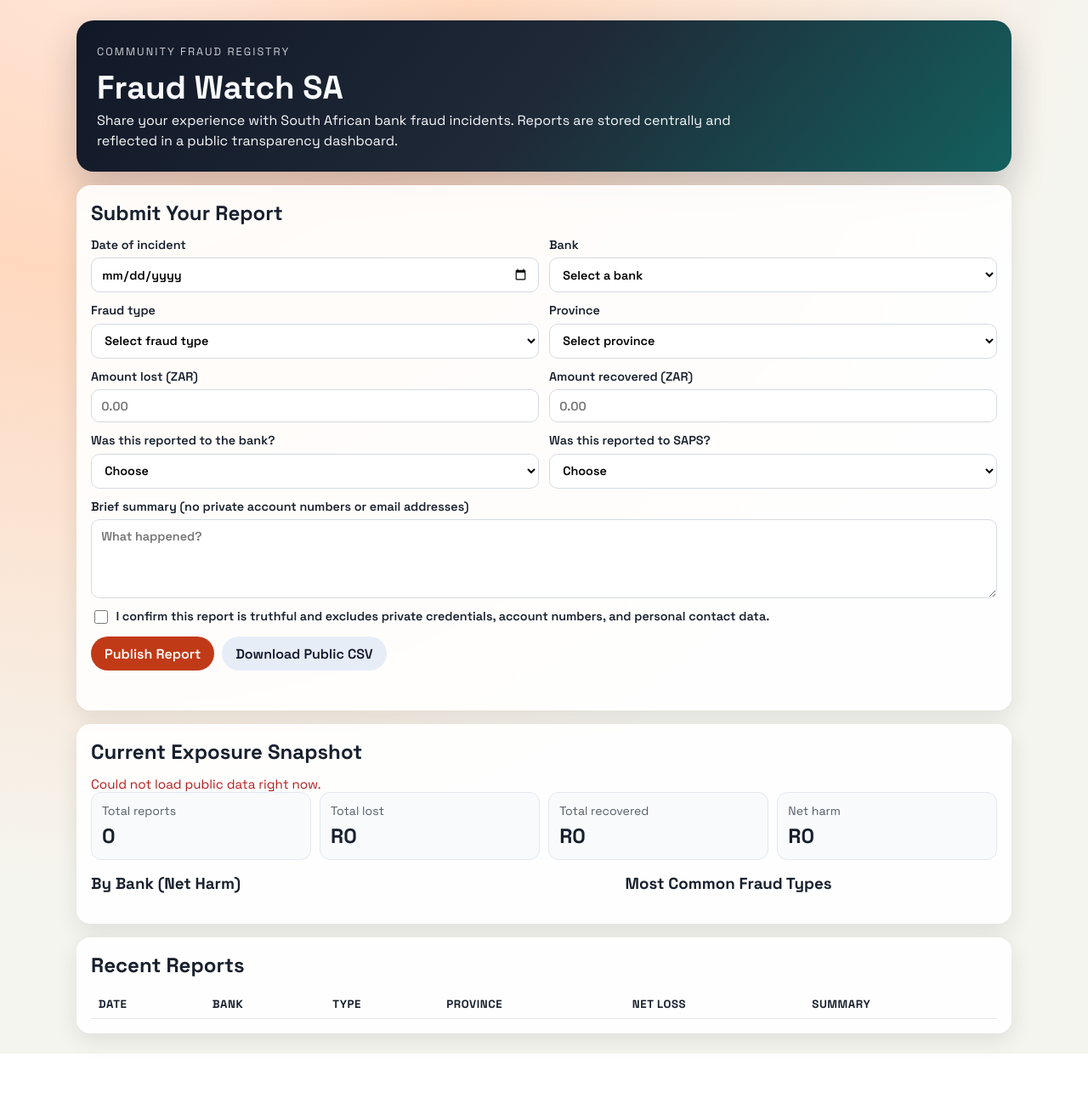
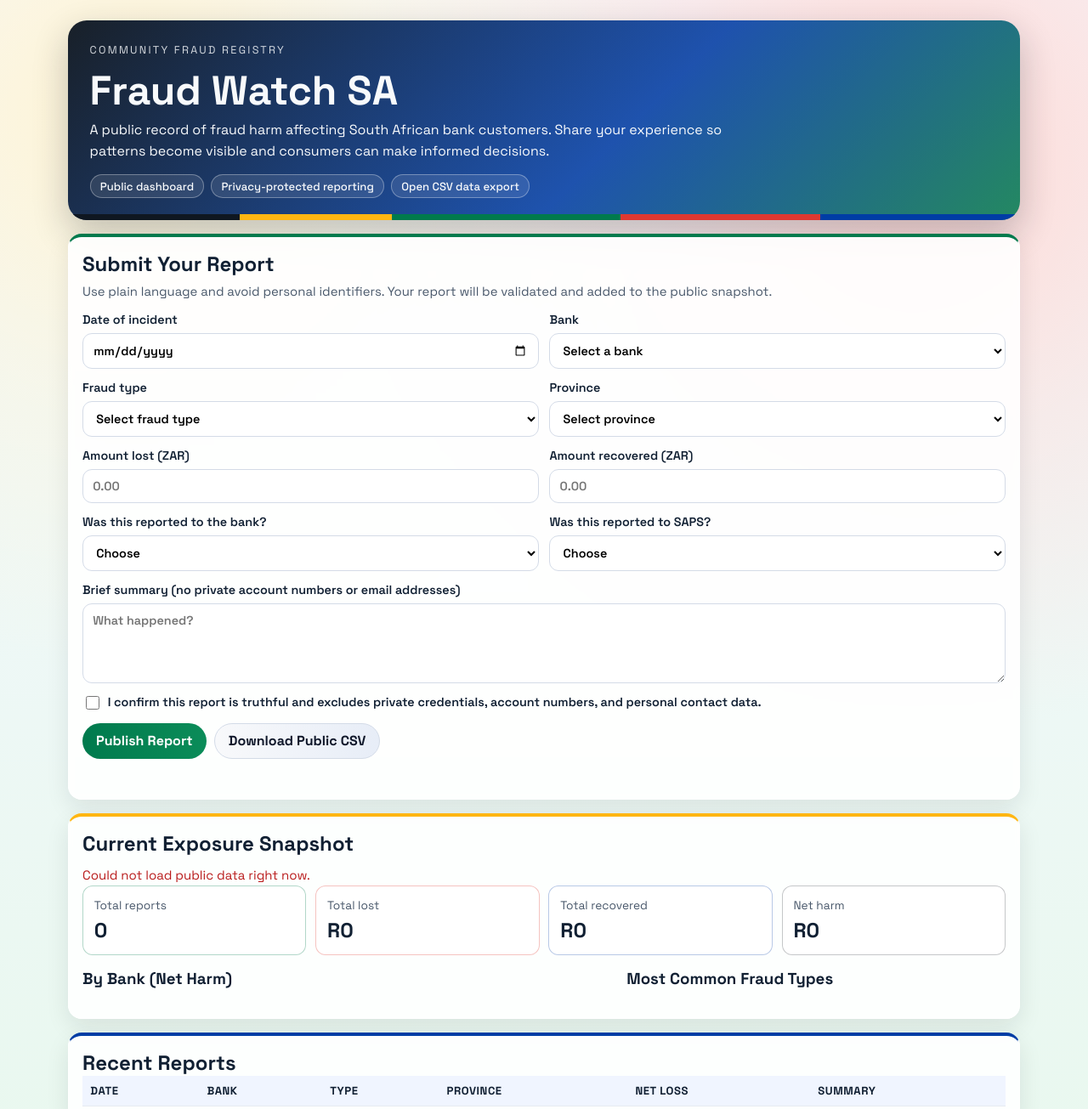
Before and after one commit to Maharajms11/Fraud-website, a website: page index.html in a window 1280 px wide. Shown: the top 1305 px of the page at 85% size. Before the commit the page ends 1240 px from the top, so only its background shows below. Drawn offline with Linux system fonts and the light colour scheme; no server answers.

Commit message:
Refresh UI with friendly SA-inspired styling

```diff
--- a/index.html
+++ b/index.html
@@ -18,13 +18,25 @@
         <p class="eyebrow">Community Fraud Registry</p>
         <h1>Fraud Watch SA</h1>
         <p>
-          Share your experience with South African bank fraud incidents. Reports
-          are stored centrally and reflected in a public transparency dashboard.
+          A public record of fraud harm affecting South African bank customers.
+          Share your experience so patterns become visible and consumers can make
+          informed decisions.
         </p>
+
+        <div class="hero-highlights" aria-label="Key platform points">
+          <span>Public dashboard</span>
+          <span>Privacy-protected reporting</span>
+          <span>Open CSV data export</span>
+        </div>
       </header>
 
-      <section class="panel" aria-labelledby="report-title">
+      <section class="panel panel-submit" aria-labelledby="report-title">
         <h2 id="report-title">Submit Your Report</h2>
+        <p class="panel-note">
+          Use plain language and avoid personal identifiers. Your report will be
+          validated and added to the public snapshot.
+        </p>
+
         <form id="report-form" class="form-grid" novalidate>
           <label>
             Date of incident
@@ -149,7 +161,7 @@
         <p id="form-message" class="message" aria-live="polite"></p>
       </section>
 
-      <section class="panel" aria-labelledby="stats-title">
+      <section class="panel panel-stats" aria-labelledby="stats-title">
         <h2 id="stats-title">Current Exposure Snapshot</h2>
         <p id="last-updated" class="message">Loading public data...</p>
 
@@ -184,7 +196,7 @@
         </div>
       </section>
 
-      <section class="panel" aria-labelledby="recent-title">
+      <section class="panel panel-recent" aria-labelledby="recent-title">
         <h2 id="recent-title">Recent Reports</h2>
         <div class="table-wrap">
           <table>
--- a/styles.css
+++ b/styles.css
@@ -1,10 +1,17 @@
 :root {
-  --bg: radial-gradient(circle at 10% -10%, #ffe8dc 0%, #ffd8bf 25%, #f5f5ef 65%);
-  --ink: #18202e;
-  --accent: #c13a17;
-  --accent-2: #0f766e;
-  --panel: rgba(255, 255, 255, 0.9);
-  --line: #d5d9e2;
+  --ink: #112033;
+  --muted: #48576a;
+  --surface: rgba(255, 255, 255, 0.9);
+  --surface-strong: #ffffff;
+  --line: #d4dbe7;
+
+  --sa-green: #007a4d;
+  --sa-gold: #ffb612;
+  --sa-red: #de3831;
+  --sa-blue: #003da5;
+  --sa-black: #0f1721;
+
+  --success: #0f766e;
   --danger: #b91c1c;
 }
 
@@ -16,67 +23,131 @@ body {
   margin: 0;
   font-family: "Space Grotesk", "Segoe UI", sans-serif;
   color: var(--ink);
-  background: var(--bg);
   min-height: 100vh;
   padding: 1.5rem;
+  background:
+    radial-gradient(circle at 12% 10%, #fff4d4 0%, rgba(255, 244, 212, 0.4) 20%, transparent 40%),
+    radial-gradient(circle at 84% 14%, #ffd9d5 0%, rgba(255, 217, 213, 0.45) 20%, transparent 43%),
+    linear-gradient(180deg, #f4f8ff 0%, #e9f8ef 100%);
 }
 
 .app {
-  width: min(1100px, 100%);
+  width: min(1120px, 100%);
   margin: 0 auto;
   display: grid;
   gap: 1rem;
 }
 
 .hero {
-  background: linear-gradient(130deg, #111827 0%, #1f2937 50%, #0f766e 120%);
+  position: relative;
+  overflow: hidden;
   color: #f8fafc;
-  border-radius: 20px;
-  padding: 1.5rem;
-  box-shadow: 0 18px 40px rgba(15, 23, 42, 0.22);
+  border-radius: 22px;
+  padding: 1.6rem;
+  background:
+    linear-gradient(135deg, rgba(15, 23, 33, 0.96) 0%, rgba(0, 61, 165, 0.88) 58%, rgba(0, 122, 77, 0.86) 100%);
+  box-shadow: 0 16px 42px rgba(15, 23, 42, 0.24);
+}
+
+.hero::after {
+  content: "";
+  position: absolute;
+  left: 0;
+  right: 0;
+  bottom: 0;
+  height: 7px;
+  background: linear-gradient(
+    90deg,
+    var(--sa-black) 0%,
+    var(--sa-black) 18%,
+    var(--sa-gold) 18%,
+    var(--sa-gold) 34%,
+    var(--sa-green) 34%,
+    var(--sa-green) 58%,
+    var(--sa-red) 58%,
+    var(--sa-red) 79%,
+    var(--sa-blue) 79%,
+    var(--sa-blue) 100%
+  );
 }
 
 .eyebrow {
   margin: 0;
-  font-size: 0.8rem;
-  letter-spacing: 0.16em;
+  font-size: 0.79rem;
+  letter-spacing: 0.18em;
   text-transform: uppercase;
-  opacity: 0.8;
+  opacity: 0.84;
 }
 
 .hero h1 {
-  margin: 0.45rem 0 0.2rem;
-  font-size: clamp(1.9rem, 3vw, 2.8rem);
+  margin: 0.45rem 0 0.25rem;
+  font-size: clamp(2rem, 4vw, 3rem);
 }
 
 .hero p {
-  margin: 0.2rem 0 0;
+  margin: 0;
   max-width: 78ch;
-  line-height: 1.5;
+  line-height: 1.55;
+}
+
+.hero-highlights {
+  margin-top: 0.9rem;
+  display: flex;
+  flex-wrap: wrap;
+  gap: 0.5rem;
+}
+
+.hero-highlights span {
+  border: 1px solid rgba(255, 255, 255, 0.33);
+  background: rgba(255, 255, 255, 0.1);
+  border-radius: 999px;
+  padding: 0.28rem 0.7rem;
+  font-size: 0.82rem;
+  font-weight: 500;
 }
 
 .panel {
-  background: var(--panel);
-  border: 1px solid #fff;
+  position: relative;
+  background: var(--surface);
+  border: 1px solid #ffffff;
   border-radius: 16px;
   padding: 1rem;
-  box-shadow: 0 8px 26px rgba(20, 25, 37, 0.1);
-  backdrop-filter: blur(2px);
+  box-shadow: 0 10px 28px rgba(20, 25, 37, 0.09);
+  backdrop-filter: blur(3px);
+  animation: rise-in 380ms ease both;
+}
+
+.panel-submit {
+  border-top: 4px solid var(--sa-green);
+}
+
+.panel-stats {
+  border-top: 4px solid var(--sa-gold);
+}
+
+.panel-recent {
+  border-top: 4px solid var(--sa-blue);
 }
 
 .panel h2 {
-  margin: 0 0 0.8rem;
+  margin: 0;
+}
+
+.panel-note {
+  margin: 0.45rem 0 0.95rem;
+  color: var(--muted);
+  font-size: 0.93rem;
 }
 
 .form-grid {
   display: grid;
   grid-template-columns: repeat(2, minmax(0, 1fr));
-  gap: 0.75rem;
+  gap: 0.8rem;
 }
 
 .form-grid label {
   display: grid;
-  gap: 0.4rem;
+  gap: 0.42rem;
   font-size: 0.9rem;
   font-weight: 600;
 }
@@ -93,9 +164,18 @@ select,
 textarea {
   width: 100%;
   border: 1px solid var(--line);
-  border-radius: 10px;
-  padding: 0.6rem 0.7rem;
-  background: #fff;
+  border-radius: 11px;
+  padding: 0.64rem 0.7rem;
+  background: var(--surface-strong);
+  transition: border-color 0.2s ease, box-shadow 0.2s ease;
+}
+
+input:focus,
+select:focus,
+textarea:focus {
+  border-color: var(--sa-green);
+  box-shadow: 0 0 0 3px rgba(0, 122, 77, 0.16);
+  outline: none;
 }
 
 textarea {
@@ -122,66 +202,85 @@ textarea {
 .form-actions {
   display: flex;
   flex-wrap: wrap;
-  gap: 0.55rem;
+  gap: 0.58rem;
 }
 
 button {
   border: 0;
   border-radius: 999px;
-  padding: 0.6rem 1rem;
-  font-weight: 600;
+  padding: 0.62rem 1rem;
+  font-weight: 650;
   cursor: pointer;
+  transition: transform 0.16s ease, filter 0.2s ease;
+}
+
+button:hover {
+  transform: translateY(-1px);
 }
 
 button:disabled {
   opacity: 0.6;
   cursor: not-allowed;
+  transform: none;
 }
 
 button[type="submit"] {
-  background: var(--accent);
   color: #fff;
+  background: linear-gradient(90deg, var(--sa-green) 0%, #0b8c59 100%);
 }
 
 .secondary {
-  background: #e7edf7;
   color: #0f172a;
-}
-
-.danger {
-  background: #fee2e2;
-  color: var(--danger);
+  background: linear-gradient(90deg, #f8f9fb 0%, #e7edf7 100%);
+  border: 1px solid #d3dbe7;
 }
 
 .message {
   min-height: 1.2rem;
-  margin: 0.65rem 0 0;
-  font-size: 0.95rem;
+  margin: 0.72rem 0 0;
+  font-size: 0.94rem;
 }
 
 .stat-grid {
   display: grid;
   grid-template-columns: repeat(4, minmax(0, 1fr));
-  gap: 0.65rem;
+  gap: 0.68rem;
+  margin-top: 0.2rem;
 }
 
 .stat-card {
-  background: #f8fafc;
+  background: rgba(255, 255, 255, 0.92);
   border: 1px solid #e2e8f0;
   border-radius: 12px;
-  padding: 0.75rem;
+  padding: 0.8rem;
+}
+
+.stat-card:nth-child(1) {
+  border-color: rgba(0, 122, 77, 0.3);
+}
+
+.stat-card:nth-child(2) {
+  border-color: rgba(222, 56, 49, 0.3);
+}
+
+.stat-card:nth-child(3) {
+  border-color: rgba(0, 61, 165, 0.28);
+}
+
+.stat-card:nth-child(4) {
+  border-color: rgba(15, 23, 33, 0.24);
 }
 
 .stat-card p {
   margin: 0;
-  font-size: 0.88rem;
-  opacity: 0.72;
+  font-size: 0.86rem;
+  color: var(--muted);
 }
 
 .stat-card strong {
   display: block;
   margin-top: 0.35rem;
-  font-size: clamp(1.05rem, 2vw, 1.5rem);
+  font-size: clamp(1.08rem, 2vw, 1.5rem);
 }
 
 .insight-grid {
@@ -197,19 +296,19 @@ button[type="submit"] {
 
 .bars {
   display: grid;
-  gap: 0.5rem;
+  gap: 0.52rem;
 }
 
 .bar-row {
   display: grid;
   grid-template-columns: 140px 1fr auto;
   align-items: center;
-  gap: 0.55rem;
+  gap: 0.58rem;
   font-size: 0.9rem;
 }
 
 .bar-track {
-  height: 0.75rem;
+  height: 0.78rem;
   background: #e2e8f0;
   border-radius: 999px;
   overflow: hidden;
@@ -218,14 +317,14 @@ button[type="submit"] {
 .bar-value {
   height: 100%;
   border-radius: inherit;
-  background: linear-gradient(90deg, var(--accent) 0%, #ef4444 100%);
+  background: linear-gradient(90deg, var(--sa-red) 0%, #f97316 100%);
 }
 
 .rankings {
   margin: 0;
   padding-left: 1.1rem;
   display: grid;
-  gap: 0.35rem;
+  gap: 0.38rem;
 }
 
 .table-wrap {
@@ -234,22 +333,40 @@ button[type="submit"] {
 
 table {
   width: 100%;
-  border-collapse: collapse;
+  border-collapse: separate;
+  border-spacing: 0;
   min-width: 800px;
 }
 
 th,
 td {
-  padding: 0.55rem;
-  border-bottom: 1px solid #e5e7eb;
+  padding: 0.58rem;
+  border-bottom: 1px solid #e6eaf1;
   text-align: left;
   vertical-align: top;
 }
 
-th {
-  font-size: 0.83rem;
+thead th {
+  background: #f0f5ff;
+  font-size: 0.82rem;
   letter-spacing: 0.04em;
   text-transform: uppercase;
+}
+
+tbody tr:nth-child(even) td {
+  background: #fcfdff;
+}
+
+@keyframes rise-in {
+  from {
+    opacity: 0;
+    transform: translateY(8px);
+  }
+
+  to {
+    opacity: 1;
+    transform: translateY(0);
+  }
 }
 
 @media (max-width: 900px) {
@@ -261,6 +378,14 @@ th {
 
   .bar-row {
     grid-template-columns: 1fr;
-    gap: 0.3rem;
+    gap: 0.35rem;
+  }
+
+  body {
+    padding: 1rem;
+  }
+
+  .hero {
+    padding: 1.25rem;
   }
 }
```
